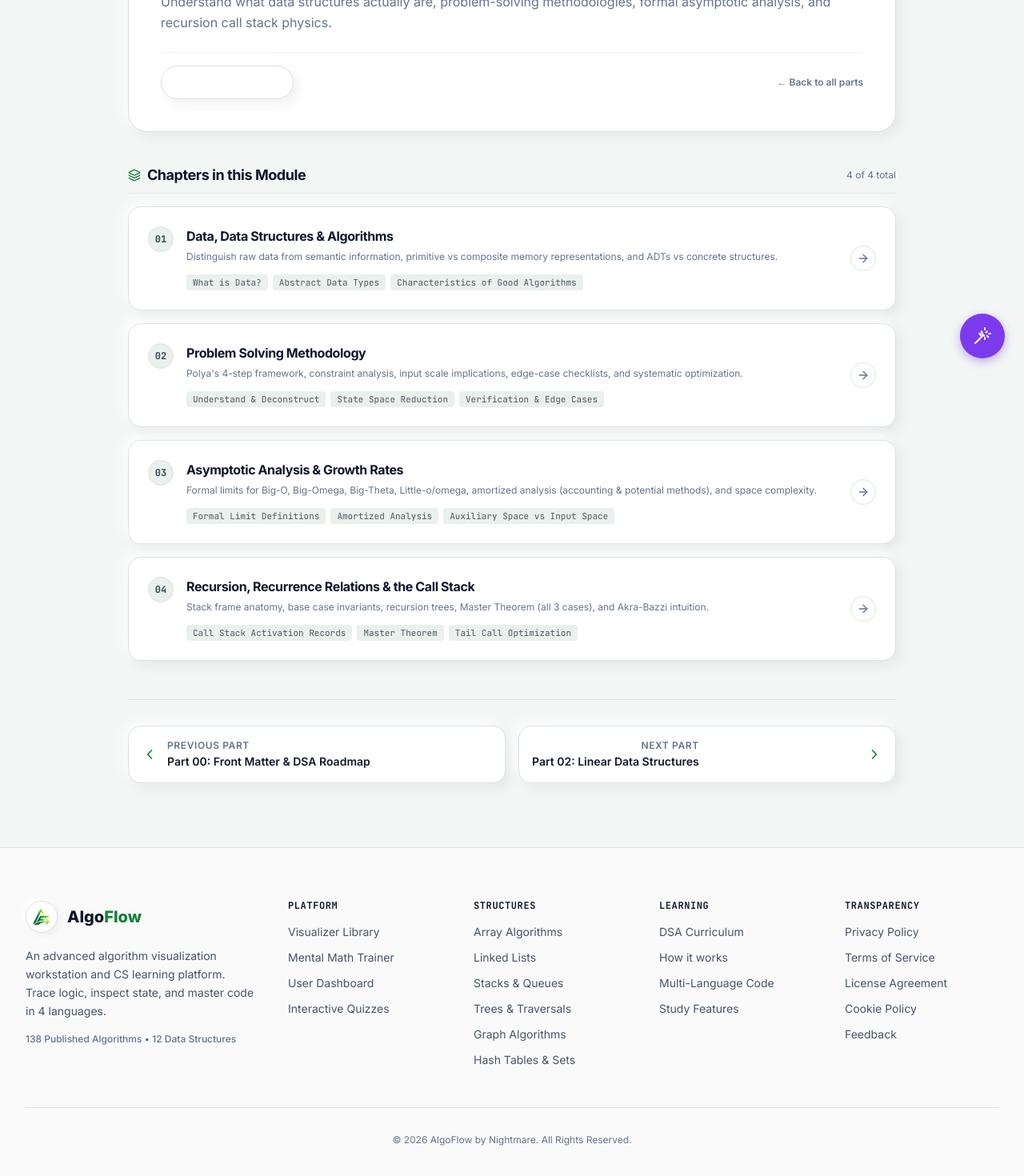
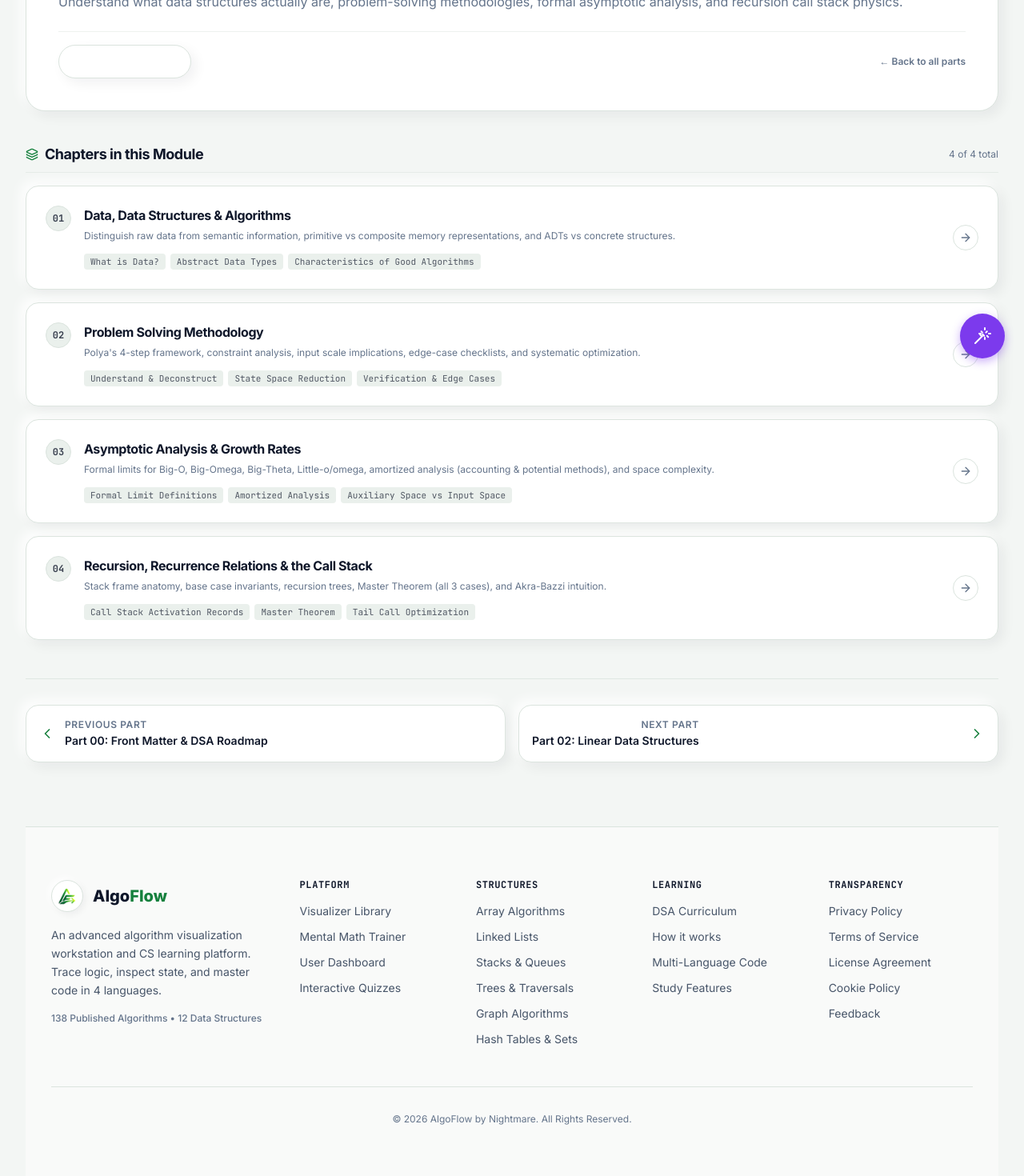
Before and after one commit to Nightmare-026/Algo-Flow, a Next.js app: page /learnings/foundations in a window 1280 px wide. Shown: the part 328-1798 px from the top of the page at 80% size. Built offline with nearby package versions, Linux system fonts and the light colour scheme; no server answers.

Commit message:
feat(layout): synchronize navbar and content container widths across landing, visualizers, and learnings

```diff
--- a/src/app/feedback/page.tsx
+++ b/src/app/feedback/page.tsx
@@ -44,8 +44,9 @@ export default async function FeedbackPage() {
       <Navbar initialUser={user} />
       <main
         id="main-content"
-        className="mx-auto w-full max-w-7xl flex-1 px-4 pb-24 pt-32 sm:px-6 lg:px-8"
+        className="flex-1 w-full px-4 pb-24 pt-32 sm:px-6 lg:px-8"
       >
+        <div className="mx-auto max-w-7xl">
         {/* Header Section */}
         <div className="text-center sm:text-left">
           <h1 className="text-3xl sm:text-4xl lg:text-5xl font-extrabold font-display text-text-primary tracking-tight">
@@ -82,6 +83,7 @@ export default async function FeedbackPage() {
             );
           })}
         </div>
+        </div>
       </main>
       <Footer />
     </div>
--- a/src/app/learnings/[module]/[chapter]/page.tsx
+++ b/src/app/learnings/[module]/[chapter]/page.tsx
@@ -152,7 +152,7 @@ export default async function ChapterPage({ params }: ChapterPageProps) {
   };
 
   return (
-    <div className="h-[calc(100vh-4.5rem)] overflow-hidden w-full px-2.5 sm:px-3.5 py-2 sm:py-2.5 flex flex-col bg-background">
+    <div className="h-[calc(100vh-4.5rem)] overflow-hidden w-full max-w-7xl mx-auto px-4 sm:px-6 lg:px-8 py-2 sm:py-2.5 flex flex-col bg-background">
       {/* Scroll Reading Progress Bar tied to the middle reader card */}
       <ReadingProgressBar targetId="chapter-reader-container" />
 
--- a/src/app/learnings/[module]/page.tsx
+++ b/src/app/learnings/[module]/page.tsx
@@ -72,8 +72,8 @@ export default async function ModuleSyllabusPage({ params }: ModulePageProps) {
   const nextModule = currentIdx < allModules.length - 1 ? allModules[currentIdx + 1] : null;
 
   return (
-    <div className="min-h-screen py-10 md:py-16">
-      <div className="mx-auto max-w-5xl px-4 sm:px-6 lg:px-8">
+    <div className="min-h-screen px-4 py-10 sm:px-6 md:py-16 lg:px-8">
+      <div className="mx-auto max-w-7xl">
         {/* Breadcrumb Navigation */}
         <nav
           aria-label="Breadcrumb"
--- a/src/app/learnings/page.tsx
+++ b/src/app/learnings/page.tsx
@@ -69,10 +69,10 @@ export default function LearningsPage() {
   };
 
   return (
-    <div className="min-h-screen py-8 md:py-12">
+    <div className="min-h-screen px-4 py-8 sm:px-6 md:py-12 lg:px-8">
       <script type="application/ld+json" dangerouslySetInnerHTML={{ __html: safeJsonLd(jsonLd) }} />
 
-      <div className="mx-auto max-w-7xl px-4 sm:px-6 lg:px-8">
+      <div className="mx-auto max-w-7xl">
         {/* Streamlined Curriculum Header */}
         <header className="mb-8 md:mb-12">
           <div className="flex flex-col lg:flex-row lg:items-end lg:justify-between gap-6 pb-6 border-b border-border/70">
--- a/src/app/visualizers/[category]/page.tsx
+++ b/src/app/visualizers/[category]/page.tsx
@@ -157,8 +157,8 @@ export default async function CategoryPage({ params }: { params: Promise<{ categ
         dangerouslySetInnerHTML={{ __html: safeJsonLd(structuredData) }}
       />
       <Navbar />
-      <main id="main-content" className="flex-1 pb-24 pt-28 lg:pt-36">
-        <div className="mx-auto max-w-7xl px-4 sm:px-6 lg:px-8">
+      <main id="main-content" className="flex-1 px-4 pb-24 pt-28 sm:px-6 lg:px-8 lg:pt-36">
+        <div className="mx-auto max-w-7xl">
           {/* Breadcrumb Bar */}
           <nav
             aria-label="Breadcrumb"
--- a/src/app/visualizers/page.tsx
+++ b/src/app/visualizers/page.tsx
@@ -77,8 +77,8 @@ export default function VisualizersPage() {
         dangerouslySetInnerHTML={{ __html: safeJsonLd(structuredData) }}
       />
       <Navbar />
-      <main id="main-content" className="flex-1 pb-24 pt-32 lg:pt-40">
-        <div className="mx-auto max-w-7xl px-4 sm:px-6 lg:px-8">
+      <main id="main-content" className="flex-1 px-4 pb-24 pt-32 sm:px-6 lg:px-8 lg:pt-40">
+        <div className="mx-auto max-w-7xl">
           <div className="max-w-3xl">
             <p className="section-kicker">Visualizer library</p>
             <h1 className="mt-3 text-4xl font-extrabold tracking-tight sm:text-5xl">
--- a/src/components/layout/Footer.tsx
+++ b/src/components/layout/Footer.tsx
@@ -46,8 +46,8 @@ const footerSections = [
 
 export function Footer() {
   return (
-    <footer className="relative mt-auto border-t border-border bg-surface/50 transition-colors duration-200">
-      <div className="mx-auto max-w-7xl px-4 sm:px-6 lg:px-8 py-12 lg:py-16">
+    <footer className="relative mt-auto border-t border-border bg-surface/50 transition-colors duration-200 px-4 sm:px-6 lg:px-8">
+      <div className="mx-auto max-w-7xl py-12 lg:py-16">
         <div className="grid gap-8 sm:gap-10 grid-cols-2 lg:grid-cols-[1.5fr_repeat(4,1fr)]">
           {/* Brand Column */}
           <div className="col-span-2 lg:col-span-1 flex flex-col gap-4">
--- a/src/components/layout/Navbar.tsx
+++ b/src/components/layout/Navbar.tsx
@@ -66,8 +66,8 @@ export function Navbar({ initialUser }: { initialUser?: User | null }) {
       : pathname === href || pathname.startsWith(`${href}/`);
 
   return (
-    <header className="fixed inset-x-0 top-0 z-50 border-b border-border/80 bg-background/85 backdrop-blur-xl transition-colors duration-200">
-      <nav aria-label="Primary navigation" className="mx-auto max-w-7xl px-4 sm:px-6 lg:px-8">
+    <header className="fixed inset-x-0 top-0 z-50 border-b border-border/80 bg-background/85 backdrop-blur-xl transition-colors duration-200 px-4 sm:px-6 lg:px-8">
+      <nav aria-label="Primary navigation" className="mx-auto max-w-7xl">
         <div className="flex h-18 items-center justify-between gap-4">
           {/* Brand Logo */}
           <Link
```
